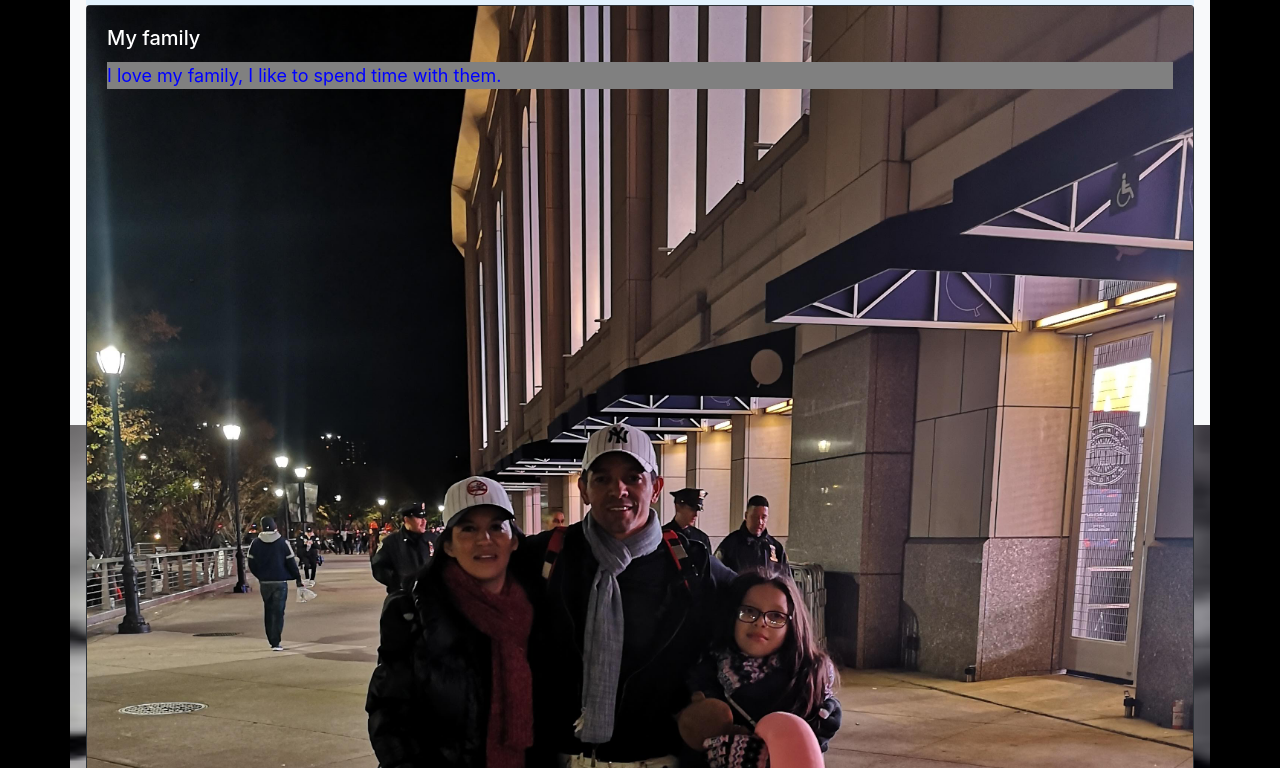
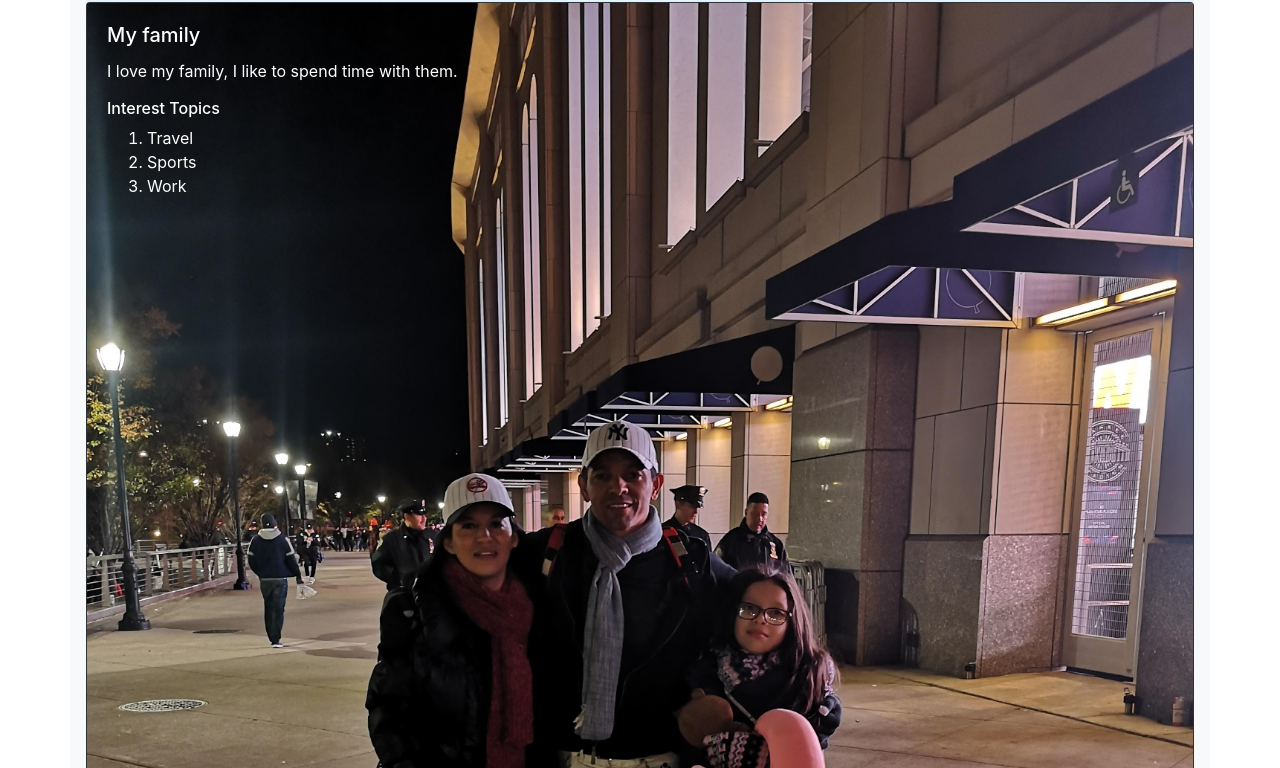
Before and after one commit to lpizarro2391/Project-0, a plain HTML site: page html/family.html in a window 1280 px wide. Shown: the part 110-878 px from the top of the page. Drawn offline with nearby package versions, Linux system fonts and the light colour scheme; files that its build step writes are made by us from their sources; files whose address does not match are found by name.

Commit message:
probando scss

```diff
--- a/css/education.css
+++ b/css/education.css
@@ -73,7 +73,11 @@
     input[type=text] {
     background-color: green;
 }
-
+%message {
+     font-family: sans-serif;
+     font-size: 18px;
+     font-weight: bold;
+ }
 
   @media (min-width: 500px) {
    body {
--- /dev/null
+++ b/css/family.scss
@@ -0,0 +1,6 @@
+$color: red ;
+
+ol{
+  front-size: 15px;
+  color: $color;
+}
--- /dev/null
+++ b/css/hobbies.scss
@@ -0,0 +1,6 @@
+$color: red ;
+
+ol{
+  front-size: 15px;
+  color: $color;
+}
--- a/html/family.html
+++ b/html/family.html
@@ -6,7 +6,7 @@
      <meta name="viewport" content="width=device-width, initial-scale=1, shrink-to-fit=no">
      <!-- Bootstrap CSS -->
      <link rel="stylesheet" href="https://stackpath.bootstrapcdn.com/bootstrap/4.4.1/css/bootstrap.min.css" integrity="sha384-Vkoo8x4CGsO3+Hhxv8T/Q5PaXtkKtu6ug5TOeNV6gBiFeWPGFN9MuhOf23Q9Ifjh" crossorigin="anonymous">
-     <link rel="stylesheet" href="css/style.css">
+     <link rel="stylesheet" href="css/family.scss">
       <title>Famiy</title>
     </head>
     <body>
@@ -43,7 +43,14 @@
           <div class="card-img-overlay">
             <h5 class="card-title">My family</h5>
             <p class="card-text">I love my family, I like to spend time with them.</p>
+            <h6>Interest Topics</h6>
+            <ol>
+              <li>Travel</li>
+              <li>Sports</li>
+              <li>Work</li>
+            </ol>
         </div>
+
       </div>
 
 
```
Also changed, not shown: html/education.html (+2 -0 lines), html/hobbies.html (+8 -2 lines), css/family.css (deleted), css/hobbies.css.
